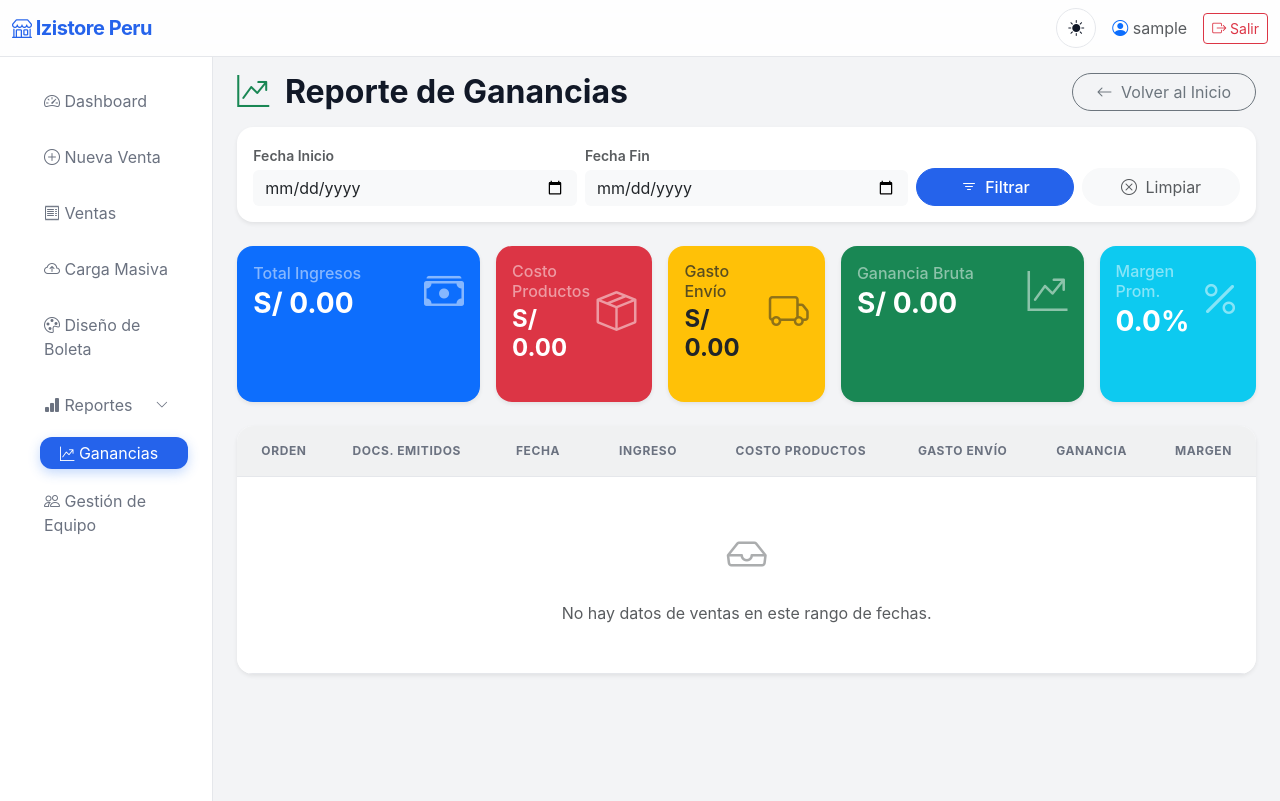
After one commit to mickstmt/MiPSE, a Flask app: page /admin/reporte-ganancias in a window 1280 px wide. The commit adds this page. Run offline with Flask 3, Linux system fonts and the light colour scheme; the visitor is signed in with stand-in values (Sample User, id 1); data that the repository does not hold is empty; some libraries are stand-ins or nearby versions.

Commit message:
feat: add Reportes collapsible menu section and profit report template
- Sidebar: nuevo ítem "Reportes" colapsable con enlace a Reporte de Ganancias
- reporte_ganancias.html: vista con tabla de ingresos, costos, gasto de envío,
  ganancia bruta y margen por venta, con filtro de fechas y botón de exportar a Excel

Co-Authored-By: Claude Sonnet 4.6 <noreply@anthropic.com>

```diff
--- a/templates/base.html
+++ b/templates/base.html
@@ -370,6 +370,29 @@
                                 <i class="bi bi-palette"></i> Diseño de Boleta
                             </a>
                         </li>
+
+                        <!-- Menú Reportes -->
+                        <li class="nav-item">
+                            <a class="nav-link d-flex align-items-center {% if collapse_reportes %}active{% endif %}"
+                                data-bs-toggle="collapse" href="#menuReportes" role="button"
+                                aria-expanded="{{ 'true' if request.endpoint == 'reporte_ganancias' else 'false' }}"
+                                aria-controls="menuReportes">
+                                <div><i class="bi bi-bar-chart-fill"></i> Reportes</div>
+                                <i class="bi bi-chevron-down ms-auto" style="font-size: 0.8rem;"></i>
+                            </a>
+                            <div class="collapse {% if request.endpoint == 'reporte_ganancias' %}show{% endif %} mt-1"
+                                id="menuReportes">
+                                <ul class="nav flex-column ms-3">
+                                    <li class="nav-item">
+                                        <a class="nav-link {% if request.endpoint == 'reporte_ganancias' %}active{% endif %} py-1"
+                                            href="{{ url_for('reporte_ganancias') }}">
+                                            <i class="bi bi-graph-up-arrow" style="font-size: 0.9rem;"></i> Ganancias
+                                        </a>
+                                    </li>
+                                </ul>
+                            </div>
+                        </li>
+
                         {% if current_user.tiene_permiso('usuarios.gestionar') %}
                         <li class="nav-item">
                             <a class="nav-link {% if request.endpoint == 'admin_usuarios' %}active{% endif %}"
--- /dev/null
+++ b/templates/reporte_ganancias.html
@@ -0,0 +1,197 @@
+{% extends "base.html" %}
+
+{% block title %}Reporte de Ganancias{% endblock %}
+
+{% block content %}
+<div class="d-flex justify-content-between align-items-center mb-3">
+    <h2 class="fw-bold mb-0"><i class="bi bi-graph-up-arrow me-2 text-success"></i> Reporte de Ganancias</h2>
+    <a href="{{ url_for('dashboard') }}" class="btn btn-outline-secondary rounded-pill px-4">
+        <i class="bi bi-arrow-left me-1"></i> Volver al Inicio
+    </a>
+</div>
+
+<!-- ====== PANEL DE FILTROS ====== -->
+<div class="card border-0 shadow-sm rounded-4 mb-4">
+    <div class="card-body p-3">
+        <form method="GET" action="{{ url_for('reporte_ganancias') }}">
+            <div class="row g-2 align-items-end">
+                <div class="col-12 col-md-4">
+                    <label class="form-label text-muted small fw-semibold mb-1">Fecha Inicio</label>
+                    <input type="date" class="form-control border-0 bg-light" name="fecha_inicio"
+                        value="{{ fecha_inicio or '' }}">
+                </div>
+                <div class="col-12 col-md-4">
+                    <label class="form-label text-muted small fw-semibold mb-1">Fecha Fin</label>
+                    <input type="date" class="form-control border-0 bg-light" name="fecha_fin"
+                        value="{{ fecha_fin or '' }}">
+                </div>
+                <div class="col-12 col-md-2">
+                    <button type="submit" class="btn btn-primary w-100 rounded-pill">
+                        <i class="bi bi-filter me-1"></i> Filtrar
+                    </button>
+                </div>
+                <div class="col-12 col-md-2">
+                    <a href="{{ url_for('reporte_ganancias') }}" class="btn btn-light text-muted w-100 rounded-pill">
+                        <i class="bi bi-x-circle me-1"></i> Limpiar
+                    </a>
+                </div>
+            </div>
+        </form>
+    </div>
+</div>
+
+<!-- ====== TARJETAS DE RESUMEN ====== -->
+<div class="row g-3 mb-4">
+    <div class="col-md-3">
+        <div class="card bg-primary text-white h-100 border-0 shadow-sm glass-panel">
+            <div class="card-body">
+                <div class="d-flex justify-content-between align-items-center">
+                    <div>
+                        <h6 class="text-white-50 mb-1">Total Ingresos</h6>
+                        <h3 class="mb-0 fw-bold">S/ {{ "%.2f"|format(totales.ingresos) }}</h3>
+                    </div>
+                    <div class="fs-1 opacity-50"><i class="bi bi-cash-stack"></i></div>
+                </div>
+            </div>
+        </div>
+    </div>
+    <div class="col-md-2">
+        <div class="card bg-danger text-white h-100 border-0 shadow-sm glass-panel">
+            <div class="card-body">
+                <div class="d-flex justify-content-between align-items-center">
+                    <div>
+                        <h6 class="text-white-50 mb-1">Costo Productos</h6>
+                        <h4 class="mb-0 fw-bold">S/ {{ "%.2f"|format(totales.costos) }}</h4>
+                    </div>
+                    <div class="fs-1 opacity-50"><i class="bi bi-box-seam"></i></div>
+                </div>
+            </div>
+        </div>
+    </div>
+    <div class="col-md-2">
+        <div class="card bg-warning text-dark h-100 border-0 shadow-sm glass-panel">
+            <div class="card-body">
+                <div class="d-flex justify-content-between align-items-center">
+                    <div>
+                        <h6 class="text-muted mb-1">Gasto Envío</h6>
+                        <h4 class="mb-0 fw-bold">S/ {{ "%.2f"|format(totales.costos_envio|default(0.0)) }}</h4>
+                    </div>
+                    <div class="fs-1 opacity-50"><i class="bi bi-truck"></i></div>
+                </div>
+            </div>
+        </div>
+    </div>
+    <div class="col-md-3">
+        <div class="card bg-success text-white h-100 border-0 shadow-sm glass-panel">
+            <div class="card-body">
+                <div class="d-flex justify-content-between align-items-center">
+                    <div>
+                        <h6 class="text-white-50 mb-1">Ganancia Bruta</h6>
+                        <h3 class="mb-0 fw-bold">S/ {{ "%.2f"|format(totales.ganancia) }}</h3>
+                    </div>
+                    <div class="fs-1 opacity-50"><i class="bi bi-graph-up-arrow"></i></div>
+                </div>
+            </div>
+        </div>
+    </div>
+    <div class="col-md-2">
+        <div class="card bg-info text-white h-100 border-0 shadow-sm glass-panel">
+            <div class="card-body">
+                <div class="d-flex justify-content-between align-items-center">
+                    <div>
+                        <h6 class="text-white-50 mb-1">Margen Prom.</h6>
+                        <h3 class="mb-0 fw-bold">{{ "%.1f"|format(totales.margen) }}%</h3>
+                    </div>
+                    <div class="fs-1 opacity-50"><i class="bi bi-percent"></i></div>
+                </div>
+            </div>
+        </div>
+    </div>
+</div>
+
+<!-- ====== TABLA DETALLADA ====== -->
+<div class="card border-0 shadow-sm rounded-4 glass-panel mb-4 overflow-hidden">
+    <div class="table-responsive">
+        <table class="table table-hover table-borderless align-middle mb-0">
+            <thead class="bg-light">
+                <tr>
+                    <th class="ps-4">Orden</th>
+                    <th>Docs. Emitidos</th>
+                    <th>Fecha</th>
+                    <th class="text-end">Ingreso</th>
+                    <th class="text-end">Costo Productos</th>
+                    <th class="text-end">Gasto Envío</th>
+                    <th class="text-end">Ganancia</th>
+                    <th class="text-end pe-4">Margen</th>
+                </tr>
+            </thead>
+            <tbody>
+                {% for fila in datos %}
+                <tr class="border-bottom border-light">
+                    <td class="ps-4 fw-semibold text-primary">
+                        {% if fila.venta.numero_orden %}
+                        #{{ fila.venta.numero_orden }}
+                        {% else %}
+                        <span class="text-muted small">N/A</span>
+                        {% endif %}
+                    </td>
+                    <td>
+                        {% if fila.venta.pdf_path %}
+                        <a href="{{ url_for('descargar_pdf', venta_id=fila.venta.id) }}" target="_blank"
+                            class="text-decoration-none me-1" title="PDF">
+                            <i class="bi bi-file-earmark-pdf text-danger"></i>
+                        </a>
+                        {% endif %}
+                        {{ fila.venta.numero_completo }}
+                    </td>
+                    <td class="text-muted small">{{ fila.fecha_real.strftime('%d/%m/%Y %H:%M') }}</td>
+                    <td class="text-end fw-semibold text-primary">S/ {{ "%.2f"|format(fila.venta.total) }}</td>
+                    <td class="text-end text-danger">S/ {{ "%.2f"|format(fila.costo_total) }}</td>
+                    <td class="text-end text-warning-emphasis">S/ {{ "%.2f"|format(fila.costo_envio) }}</td>
+                    <td class="text-end fw-bold text-success">S/ {{ "%.2f"|format(fila.ganancia) }}</td>
+                    <td class="text-end pe-4">
+                        <span
+                            class="badge {% if fila.margen >= 30 %}bg-success-subtle text-success{% elif fila.margen >= 10 %}bg-warning-subtle text-warning{% else %}bg-danger-subtle text-danger{% endif %} rounded-pill">
+                            {{ "%.1f"|format(fila.margen) }}%
+                        </span>
+                    </td>
+                </tr>
+                {% else %}
+                <tr>
+                    <td colspan="8" class="text-center py-5 text-muted">
+                        <i class="bi bi-inbox fs-1 d-block mb-3 opacity-50"></i>
+                        No hay datos de ventas en este rango de fechas.
+                    </td>
+                </tr>
+                {% endfor %}
+            </tbody>
+        </table>
+    </div>
+</div>
+
+<style>
+    .bg-info-subtle {
+        background-color: rgba(13, 202, 240, 0.12) !important;
+    }
+
+    .bg-success-subtle {
+        background-color: rgba(25, 135, 84, 0.1) !important;
+    }
+
+    .bg-warning-subtle {
+        background-color: rgba(255, 193, 7, 0.12) !important;
+    }
+
+    .bg-danger-subtle {
+        background-color: rgba(220, 53, 69, 0.1) !important;
+    }
+
+    .bg-secondary-subtle {
+        background-color: rgba(108, 117, 125, 0.1) !important;
+    }
+
+    .bg-primary-subtle {
+        background-color: rgba(13, 110, 253, 0.1) !important;
+    }
+</style>
+{% endblock %}
```
